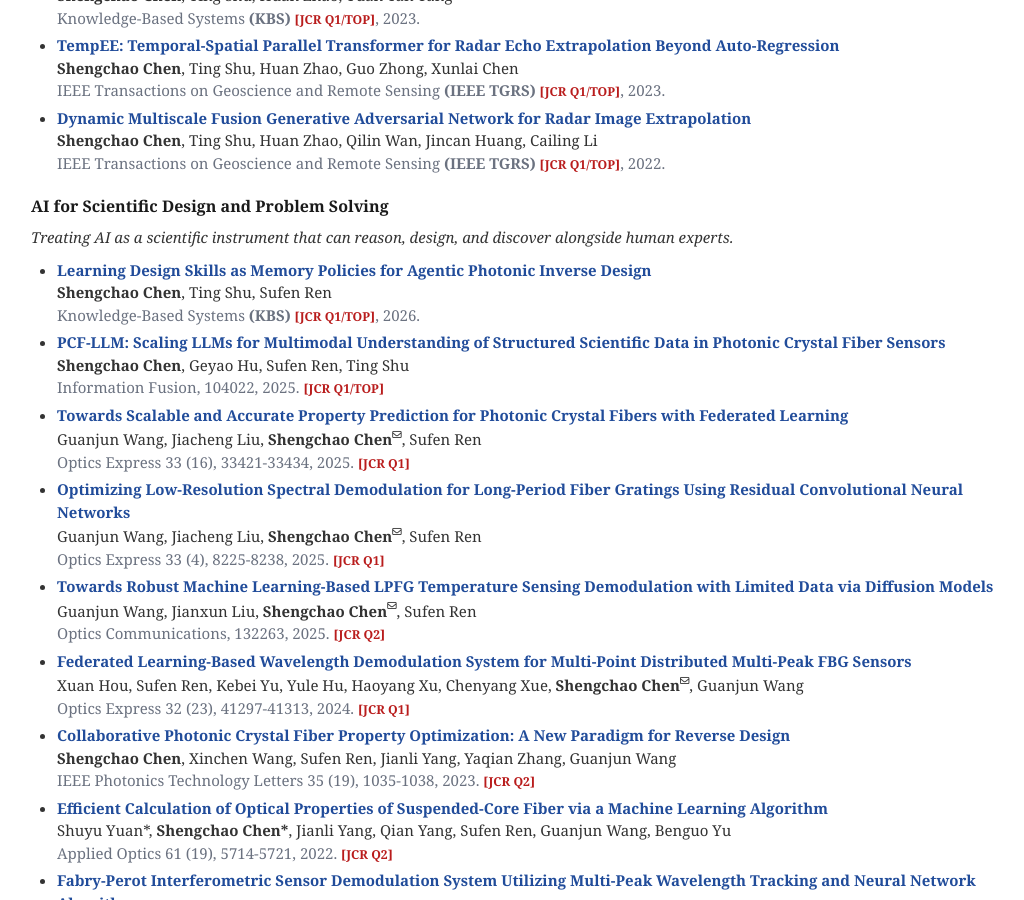
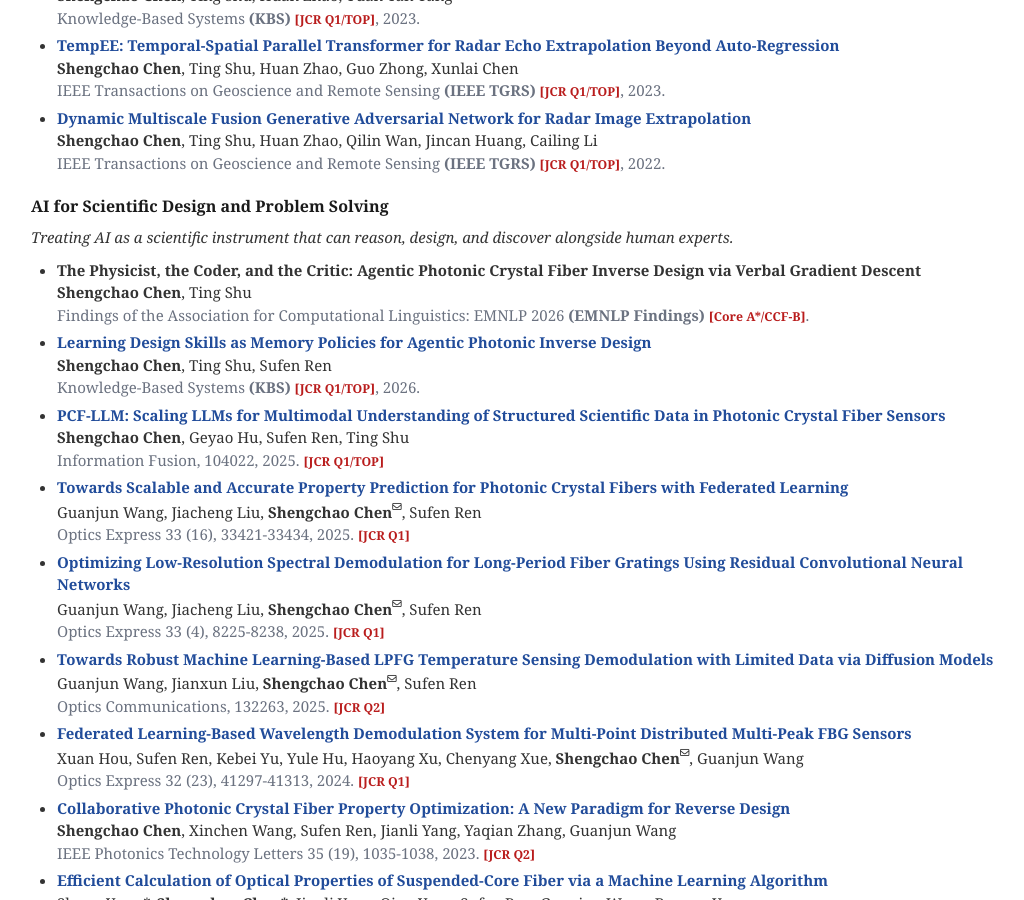
Before and after one commit to shengchaochen82/shengchaochen82.github.io, a Jekyll site: the page built from index.md, in a window 1280 px wide and 900 px high, scrolled down 2493 px. Shown: the whole window, without its empty margins (109-1133 px from the left). Built offline with Jekyll 4.4.1, drawn with Linux system fonts in a browser that asks for light colours.

Commit message:
Content: add EMNLP 2026 Findings paper (agentic PCF inverse design)
Co-Authored-By: Claude Sonnet 5 <noreply@anthropic.com>

```diff
--- a/_data/publications.yml
+++ b/_data/publications.yml
@@ -67,6 +67,11 @@ ai4science:
   color: "#10b981"
   description: "Treating AI as a scientific instrument that can reason, design, and discover alongside human experts."
   papers:
+    - title: "The Physicist, the Coder, and the Critic: Agentic Photonic Crystal Fiber Inverse Design via Verbal Gradient Descent"
+      authors: "<strong>Shengchao Chen</strong>, Ting Shu"
+      conference_short: EMNLP
+      conference: "Findings of the Association for Computational Linguistics: EMNLP 2026 <strong>(EMNLP Findings)</strong> <span class='classic-tag'>[Core A*/CCF-B]</span>."
+
     - title: "Learning Design Skills as Memory Policies for Agentic Photonic Inverse Design"
       authors: "<strong>Shengchao Chen</strong>, Ting Shu, Sufen Ren"
       conference_short: KBS
```
